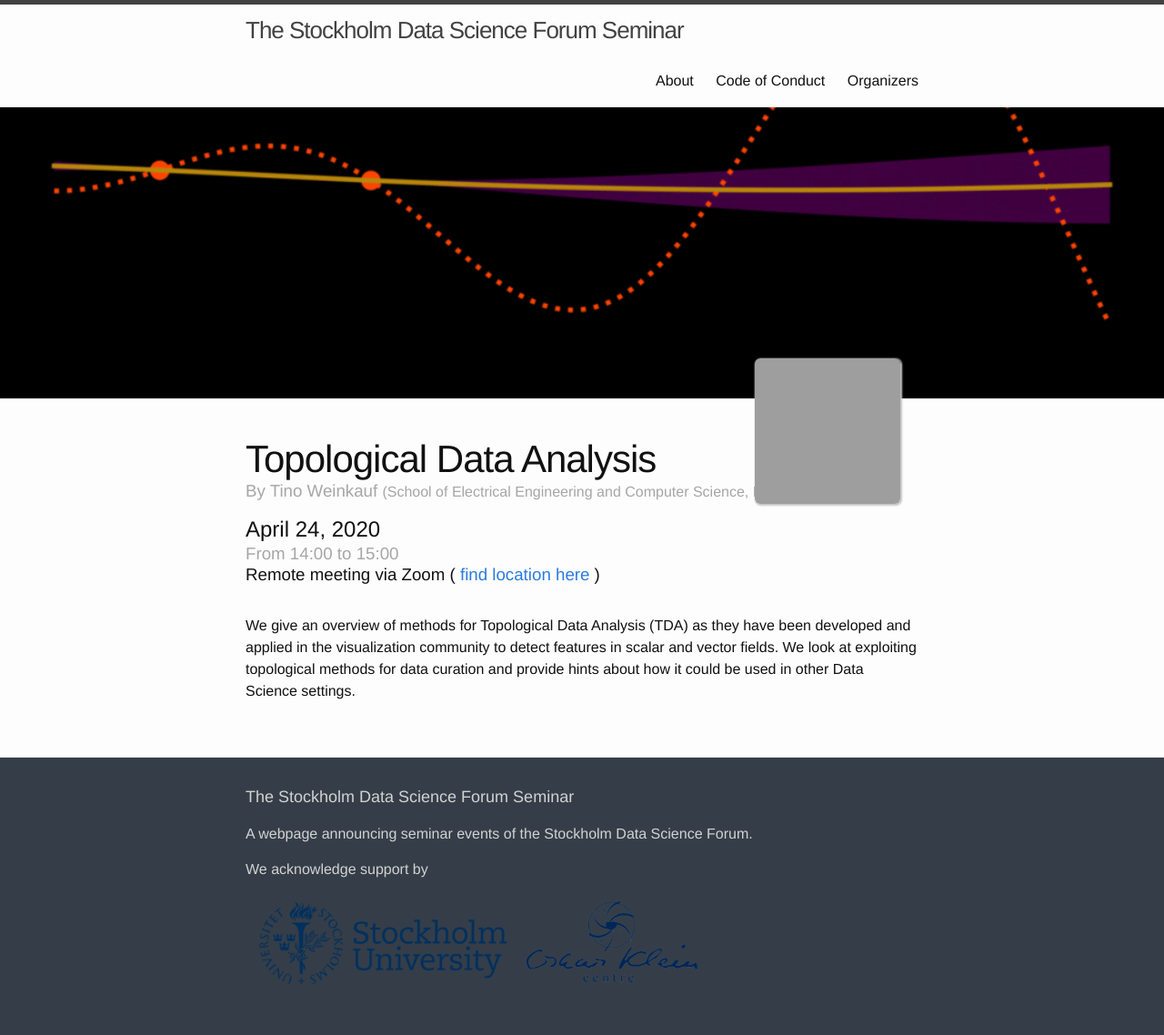
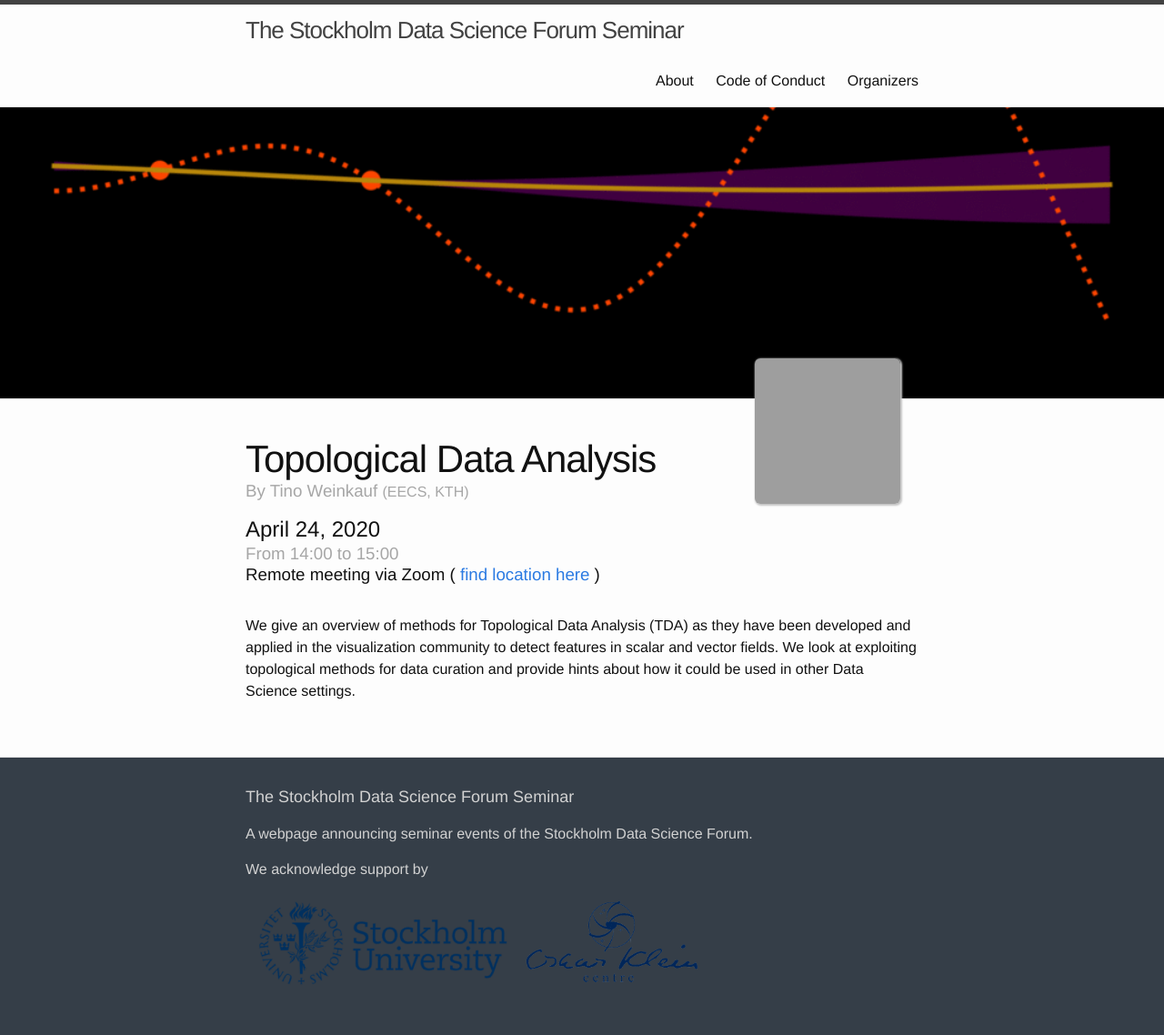
Before and after one commit to sudsfs/sudsfs.github.io, a Jekyll site: the page built from _posts/2020-04-24-Tino-Weinkauf.md, in a window 1280 px wide. Shown: the whole page at 91% size. Built offline with Jekyll 4.4.1, drawn with Linux system fonts in a browser that asks for light colours; grey boxes are pictures that could not be loaded.

Commit message:
some mod

```diff
--- a/_posts/2020-04-24-Tino-Weinkauf.md
+++ b/_posts/2020-04-24-Tino-Weinkauf.md
@@ -14,8 +14,7 @@ location_link: https://stockholmuniversity.zoom.us/j/61414876493
 
 #event speaker
 speaker_name: "Tino Weinkauf"
-speaker_affil: "School of Electrical Engineering and Computer Science,
- KTH"
+speaker_affil: "EECS, KTH"
 speaker_photo: "https://www.kth.se/files/avatar/weinkauf"
 
 #event organiser details
```
